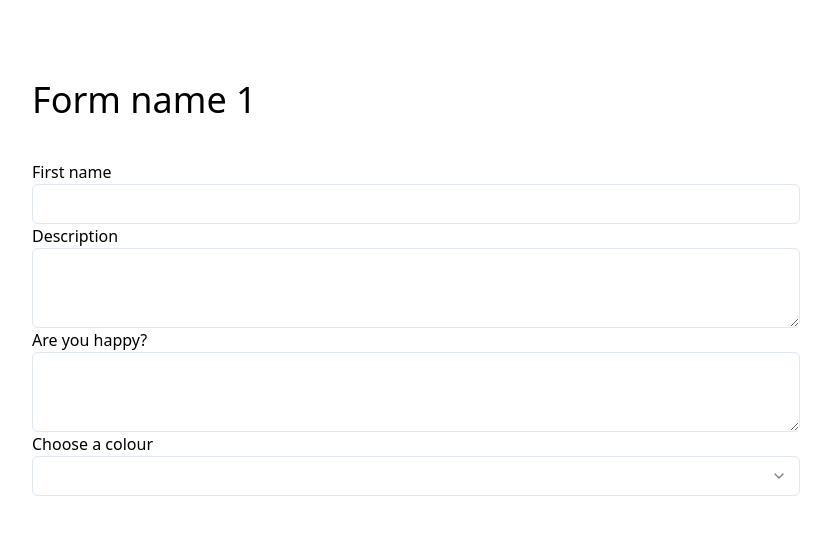
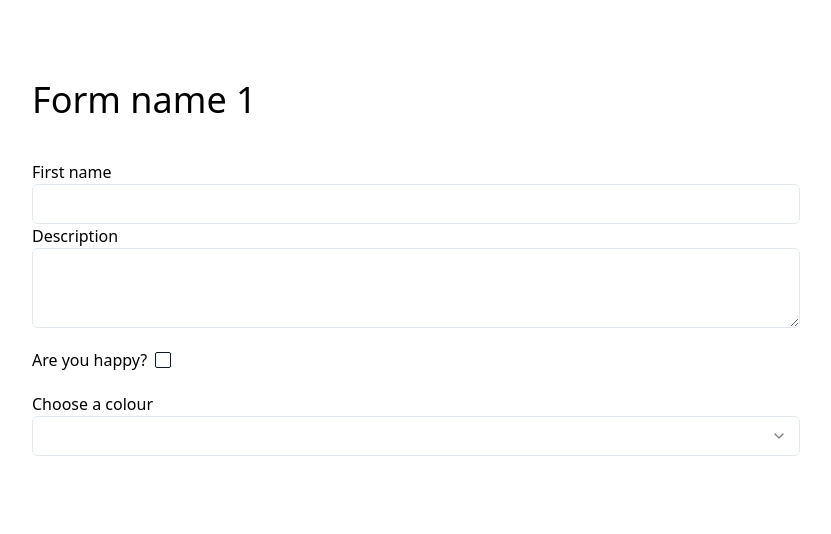
Before and after one commit to offlineanton/shepper-test, a React (Vite) app: page /form-loader in a window 1280 px wide. Shown: the top 534 px of the page, without its empty margins (224-1055 px from the left). Built offline with nearby package versions, Linux system fonts and the light colour scheme; a web font is replaced by a local one.

Commit message:
Checkbox

```diff
--- a/package.json
+++ b/package.json
@@ -10,6 +10,7 @@
     "preview": "vite preview"
   },
   "dependencies": {
+    "@radix-ui/react-checkbox": "^1.1.1",
     "@radix-ui/react-select": "^2.1.1",
     "@radix-ui/react-slot": "^1.1.0",
     "class-variance-authority": "^0.7.0",
--- a/src/App.tsx
+++ b/src/App.tsx
@@ -56,7 +56,7 @@ function App() {
 
   // TODO: type
   const [savedForms, setSavedForms] = useState<any[]>(startForm);
-  const [selectedFormIndex] = useState<number | undefined>(0);
+  const [selectedFormIndex, setSelectedFormIndex] = useState<number | undefined>(0);
 
   // TODO: type
   const saveForm = (form: any) => {
@@ -65,6 +65,11 @@ function App() {
     console.log(savedForms);
   };
 
+  const fillInForm = (index: number) => {
+    setSelectedFormIndex(index);
+    navigate("/form-loader");
+  }
+
   console.log(savedForms);
 
   return (
@@ -72,7 +77,7 @@ function App() {
       <Routes>
         <Route path="/form-builder" element={<FormBuilder saveForm={saveForm} />} />
         <Route path="/form-loader" element={<FormLoader form={selectedFormIndex !== undefined ? savedForms[selectedFormIndex] : undefined}/>} />
-        <Route path="/" element={<FormList forms={savedForms} />}>
+        <Route path="/" element={<FormList forms={savedForms} fillInForm={fillInForm} />}>
         </Route>
       </Routes>
     </>
--- a/src/components/FormLoaderElement.tsx
+++ b/src/components/FormLoaderElement.tsx
@@ -4,6 +4,7 @@ import FormikInput from "./inputs/FormikInput";
 import FormikSelect from "./inputs/FormikSelect";
 import FormikTextarea from "./inputs/FormikTextarea";
 import { ResultObject } from "@/routes/FormLoader";
+import FormikCheckbox from "./inputs/FormikCheckbox";
 
 interface FormLoaderElementProps {
     formElement: FormElement;
@@ -38,13 +39,15 @@ const FormLoaderElement = ({
 
     if (formElement.type === "checkbox") {
         return (
-            <div>
-                <FormikTextarea
+            <div className="mt-5 mb-5">
+                <FormikCheckbox
                     value={value || ""}
                     name={formElement.name}
                     label={formElement.label}
 
-                    onChange={onChange}
+                    onChange={() => {
+                        setFieldValue(formElement.name, !value);
+                    }}
                 />
             </div>
         )
--- /dev/null
+++ b/src/components/inputs/FormikCheckbox.tsx
@@ -0,0 +1,45 @@
+
+import ErrorMessage from "../ErrorMessage";
+import { Checkbox } from "../ui/checkbox";
+
+
+interface FormikInputProps {
+    name: string;
+    value: string;
+    label: string;
+    error?: string;
+    onChange: {
+        (e: React.ChangeEvent<any>): void;
+        <T = string | React.ChangeEvent<any>>(field: T): T extends React.ChangeEvent<any> ? void : (e: string | React.ChangeEvent<any>) => void;
+    };
+    placeholder?: string;
+}
+
+const FormikCheckbox = ({
+    name,
+    label,
+    value,
+    error,
+    onChange,
+    placeholder,
+}: FormikInputProps) => {
+    return (
+        <div className="flex items-center space-x-2">
+            <label htmlFor={name}>{label}</label>
+
+            <Checkbox
+                checked={!!value}
+                id={name}
+                name={name}
+                value={value}
+                onClick={onChange}
+            />
+
+            {error &&
+                <ErrorMessage>{error}</ErrorMessage>
+            }
+        </div>
+    )
+};
+
+export default FormikCheckbox;
--- /dev/null
+++ b/src/components/ui/checkbox.tsx
@@ -0,0 +1,28 @@
+import * as React from "react"
+import * as CheckboxPrimitive from "@radix-ui/react-checkbox"
+import { Check } from "lucide-react"
+
+import { cn } from "@/lib/utils"
+
+const Checkbox = React.forwardRef<
+  React.ElementRef<typeof CheckboxPrimitive.Root>,
+  React.ComponentPropsWithoutRef<typeof CheckboxPrimitive.Root>
+>(({ className, ...props }, ref) => (
+  <CheckboxPrimitive.Root
+    ref={ref}
+    className={cn(
+      "peer h-4 w-4 shrink-0 rounded-sm border border-slate-200 border-slate-900 ring-offset-white focus-visible:outline-none focus-visible:ring-2 focus-visible:ring-slate-950 focus-visible:ring-offset-2 disabled:cursor-not-allowed disabled:opacity-50 data-[state=checked]:bg-slate-900 data-[state=checked]:text-slate-50 dark:border-slate-800 dark:border-slate-50 dark:ring-offset-slate-950 dark:focus-visible:ring-slate-300 dark:data-[state=checked]:bg-slate-50 dark:data-[state=checked]:text-slate-900",
+      className
+    )}
+    {...props}
+  >
+    <CheckboxPrimitive.Indicator
+      className={cn("flex items-center justify-center text-current")}
+    >
+      <Check className="h-4 w-4" />
+    </CheckboxPrimitive.Indicator>
+  </CheckboxPrimitive.Root>
+))
+Checkbox.displayName = CheckboxPrimitive.Root.displayName
+
+export { Checkbox }
--- a/src/routes/FormList.tsx
+++ b/src/routes/FormList.tsx
@@ -5,12 +5,15 @@ import { Link, useNavigate } from "react-router-dom";
 
 interface FormListProps {
     // TODO: type
-    forms: any[]
+    forms: any[];
+    fillInForm: (index: number) => void;
 }
 
 const FormList = ({
-    forms
+    forms,
+    fillInForm
 }: FormListProps) => {
+
     return (
         <FormWrapper>
             <div className="flex justify-between">
@@ -24,17 +27,15 @@ const FormList = ({
                 </Link>
             </div>
 
-            {forms.map(form => (
+            {forms.map((form, index) => (
                 <Card className="p-5 mt-10 flex justify-between items-center">
                     <p>
                         {form.formName}
                     </p>
 
-                    <Link to="/form-loader">
-                        <Button>
-                            Fill in form
-                        </Button>
-                    </Link>
+                    <Button onClick={() => fillInForm(index)}>
+                        Fill in form
+                    </Button>
                 </Card>
             ))}
         </FormWrapper>
```
Also changed, not shown: 1 other file (tests, documents, lock files or other folders).
